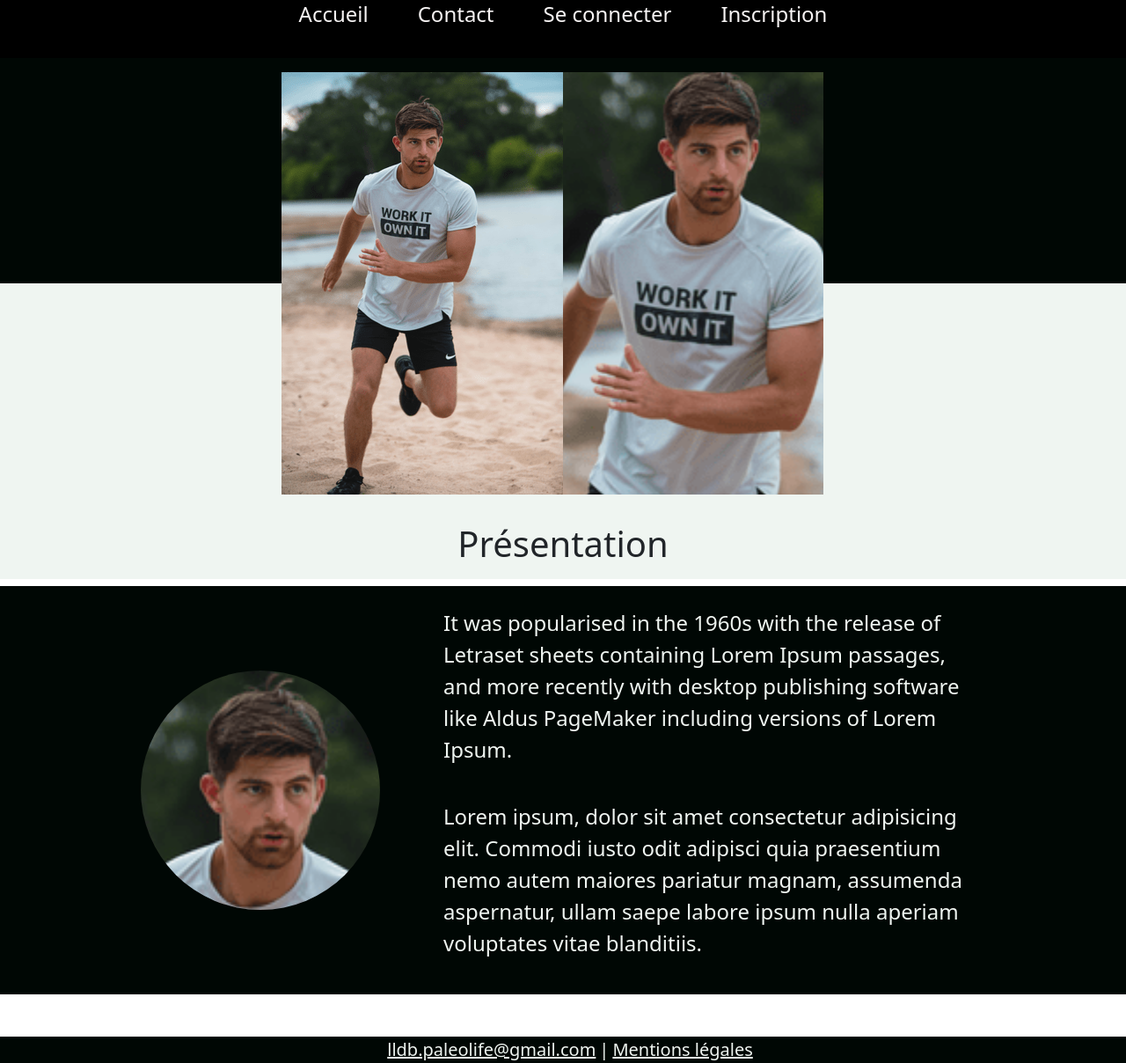
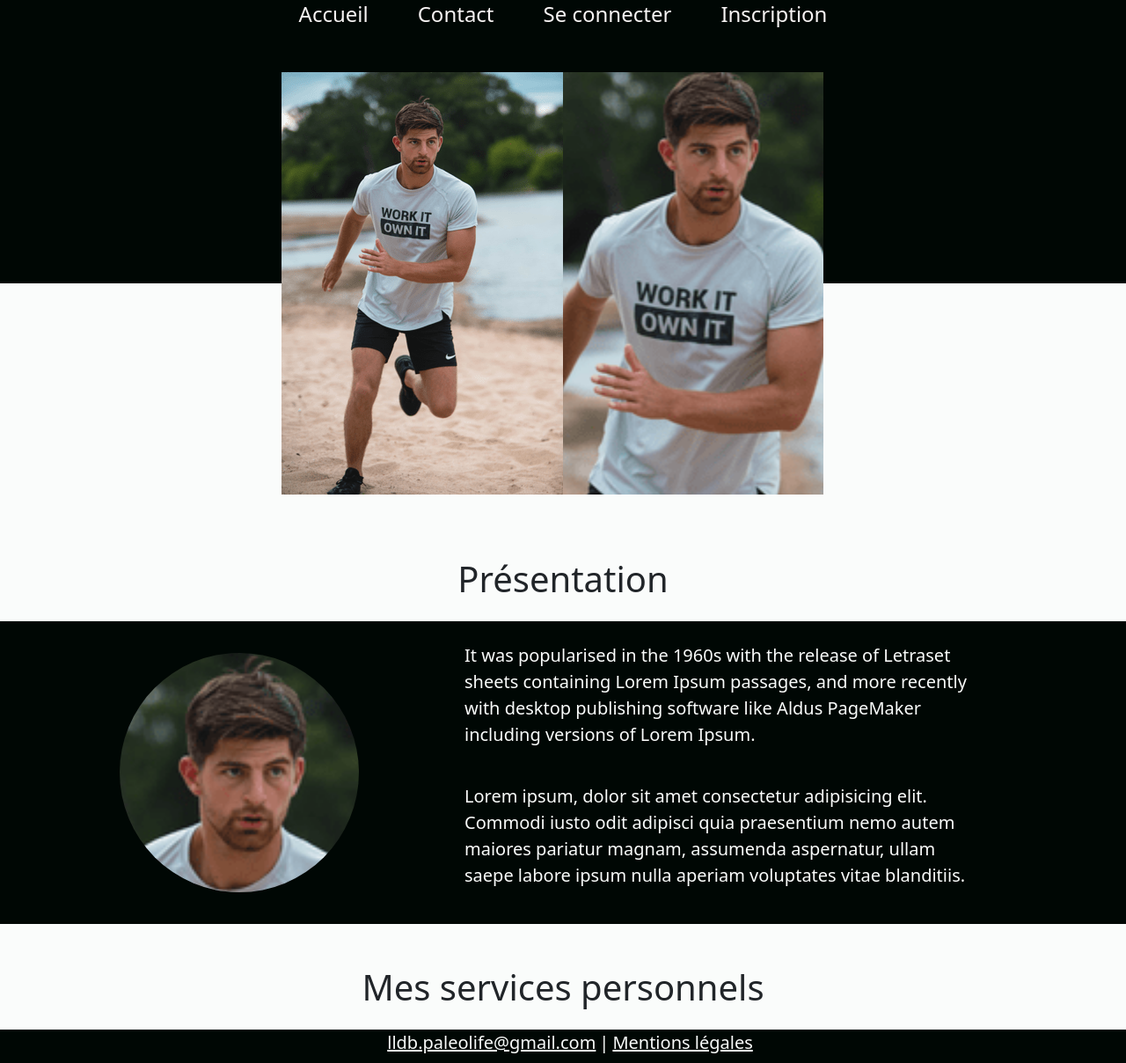
Before and after one commit to WildCodeSchool/2022-03-php-orleans-project-paleolife, a Symfony app: template templates/home/index.html.twig in a window 1280 px wide. Shown: the part 142-1350 px from the top of the page at 88% size. Run offline with Twig, Linux system fonts and the light colour scheme; the template is opened without the code that fills it, so the values that code supplies are empty; style sheets or scripts are compiled from the project's sources; some libraries are stand-ins or nearby versions.

Commit message:
change style

```diff
--- a/assets/styles/app.scss
+++ b/assets/styles/app.scss
@@ -7,8 +7,8 @@ h1, h2, h3, h4 {
 
 body {
     font-family: $text_font;
-    background-color: $light;
     min-height: 100vh;
+    z-index: 0;
 }
 
 .main-container {
--- a/assets/styles/home.scss
+++ b/assets/styles/home.scss
@@ -6,7 +6,7 @@
 }
 
 .div-light {
-    height: $header-size;
+    height: $header-size +2rem;
     z-index: -1;
 }
 
--- a/assets/styles/variable.scss
+++ b/assets/styles/variable.scss
@@ -2,7 +2,7 @@
 
 $primary: #00EA7A;
 $dark: #000704;
-$light: #eff5f1;
+$light: #fafcfb;
 $blue: #0d6efd;
 $navbar-dark-hover-color: rgb(0, 234, 122);
 $navbar-dark-color:rgb(247, 244, 244);
--- a/templates/base.html.twig
+++ b/templates/base.html.twig
@@ -14,7 +14,7 @@
 		{% block javascripts %}{% endblock %}
 	</head>
 
-	<body class="d-flex flex-column">
+	<body class="d-flex flex-column bg-light">
       <header>
       {% block navbar %}
       {% endblock %}
--- a/templates/component/_navbar.html.twig
+++ b/templates/component/_navbar.html.twig
@@ -1,4 +1,4 @@
-<nav class="navbar sticky-top navbar-expand-md navbar-dark bg-black">
+<nav class="navbar sticky-top navbar-expand-md navbar-dark bg-dark">
 	<div class="container-fluid flex-md-column justify-content-center align-items-center">
 		<div class="my-2 w-25 d-none d-md-block">
 			<img src="{{ asset('build/images/Logo.png') }}" class="w-100" alt="Logo">
--- a/templates/home/index.html.twig
+++ b/templates/home/index.html.twig
@@ -19,17 +19,17 @@
 		<div class="bg-dark div-dark d-none d-lg-block position-relative"></div>
 		<div class="bg-light div-light d-none d-lg-block position-relative"></div>
 	</section>
-	<section class="pb-5">
-		<h1 class="text-center bg-light py-3">Présentation</h1>
+	<section>
+		<h1 class="text-center bg-light my-4">Présentation</h1>
 		<div class="container-fluid bg-dark d-flex justify-content-center align-items-center presentation">
 			<div class="row d-flex justify-content-center align-items-center">
 				<div class="col-lg-6 d-flex justify-content-center align-items-center overflow-hidden photoPresentation me-lg-5 my-4">
 					<img src="{{ asset('build/images/home.png') }}" class="presentationImg" alt="Photo du coach"/>
 				</div>
-				<div class="col-lg-6 align-items-center my-lg-4 px-4">
-					<p class="text-light fs-4">It was popularised in the 1960s with the release of Letraset sheets containing Lorem Ipsum passages, and more recently with desktop publishing software like Aldus PageMaker including versions of Lorem Ipsum.</p>
+				<div class="col-lg-6 align-items-center my-lg-4 px-4 ms-5">
+					<p class="text-light fs-5">It was popularised in the 1960s with the release of Letraset sheets containing Lorem Ipsum passages, and more recently with desktop publishing software like Aldus PageMaker including versions of Lorem Ipsum.</p>
 				</br>
-				<p class="text-light fs-4">
+				<p class="text-light fs-5">
 					Lorem ipsum, dolor sit amet consectetur adipisicing elit. Commodi iusto odit adipisci quia praesentium nemo autem maiores pariatur magnam, assumenda aspernatur, ullam saepe labore ipsum nulla aperiam voluptates vitae blanditiis.
 				</p>
 			</div>
@@ -37,18 +37,20 @@
 	</div>
 </section>
 <section>
+	<h1 class="d-flex justify-content-center mb-4 mt-5">Mes services personnels</h1>
 	{% for service in services %}
-		<div class="card container-fluid mb-5 border border-white row">
+		<div class="card container-fluid mb-5 border border-light bg-light row">
 			<div class="d-lg-flex justify-content-lg-around align-items-center">
 				<div class="col-md-6{% if loop.index is even %} order-lg-1 {% endif %}">
 					<img src="{{ asset('build/images/placeholderservice.jpg') }}" class="img-fluid rounded m-2" alt="jogging">
 				</div>
 				<div class="col-md-6">
 					<div class="card-body {% if loop.index is even %} order-lg-2 ps-lg-0 {% else %} pe-lg-0 {% endif %}">
-						<h2 class="card-title mb-4">{{ service.title }}</h2>
-						<p class="card-text fs-4 mb-4 {% if loop.index is even %} text-lg-start {% else %} text-lg-start{% endif %}">{{ service.description }}
+						<h2 class="card-title mb-5">{{ service.title }}</h2>
+						<p class="card-text fs-5 mb-4 {% if loop.index is even %} text-lg-start {% else %} text-lg-start{% endif %}">{{ service.description }}
 						</p>
-						<a href="/contact" class="btn btn-primary m-2 fs-5 col-12 col-lg-3"><i class="bi bi-send-fill me-3"></i>Me contacter</a>
+						<a href="/contact" class="btn btn-primary m-2 fs-5 col-12 col-lg-3">
+							<i class="bi bi-send-fill me-3"></i>Me contacter</a>
 					</div>
 				</div>
 			</div>
```
